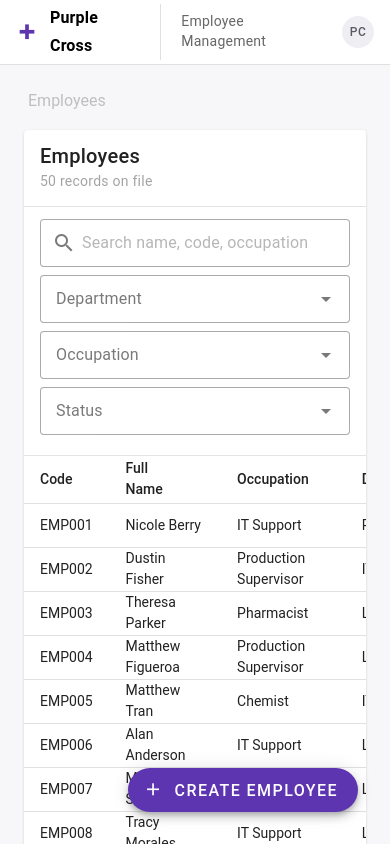
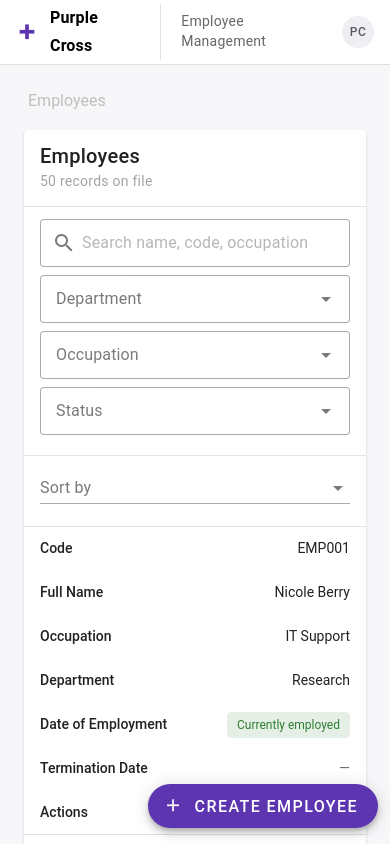
Before and after one commit to ConcreteEasyMett/purple-cross, a Vue app: page /employees in a window 390 px wide. Shown: the top 844 px of the page. Built offline with nearby package versions, Linux system fonts and the light colour scheme.

Commit message:
added response design and pagination fixes

```diff
--- a/src/stores/employees.ts
+++ b/src/stores/employees.ts
@@ -32,6 +32,8 @@ function uniqueSorted(values: string[]): string[] {
 export const useEmployeesStore = defineStore('employees', {
   state: () => ({
     employees: (loadFromStorage() ?? (seed as Employee[])) as Employee[],
+    tablePage: 1,
+    tableItemsPerPage: 25,
   }),
 
   getters: {
--- a/src/views/EmployeeListView.vue
+++ b/src/views/EmployeeListView.vue
@@ -199,10 +199,14 @@ function clearFilters() {
       :headers="headers"
       :items="filtered"
       item-value="code"
-      :items-per-page="25"
+      :page="store.tablePage"
+      :items-per-page="store.tableItemsPerPage"
       :items-per-page-options="[10, 25, 50, 100]"
       density="comfortable"
+      mobile-breakpoint="sm"
       hover
+      @update:page="(v: number) => (store.tablePage = v)"
+      @update:items-per-page="(v: number) => (store.tableItemsPerPage = v)"
     >
       <template #[`item.dateOfEmployment`]="{ item }">
         <EmploymentStatusChip :date="item.dateOfEmployment" kind="employment" />
@@ -240,8 +244,24 @@ function clearFilters() {
       </template>
 
       <template #no-data>
-        <div class="text-center text-medium-emphasis py-6">
-          No employees match the current filters.
+        <div class="text-center text-medium-emphasis py-8">
+          <v-icon icon="mdi-account-search-outline" size="40" class="mb-2" />
+          <div class="text-body-2">
+            <template v-if="hasActiveFilter">
+              No employees match the current filters.
+            </template>
+            <template v-else> No employees yet. Use the button below to add one. </template>
+          </div>
+          <v-btn
+            v-if="hasActiveFilter"
+            class="mt-3"
+            variant="text"
+            size="small"
+            prepend-icon="mdi-filter-remove-outline"
+            @click="clearFilters"
+          >
+            Clear filters
+          </v-btn>
         </div>
       </template>
     </v-data-table>
@@ -278,9 +298,16 @@ function clearFilters() {
 <style scoped>
 .create-fab {
   position: fixed;
-  right: 32px;
-  bottom: 32px;
+  right: max(16px, env(safe-area-inset-right));
+  bottom: calc(24px + env(safe-area-inset-bottom));
   z-index: 100;
   border-radius: 999px;
 }
+
+@media (max-width: 600px) {
+  .create-fab {
+    right: max(12px, env(safe-area-inset-right));
+    bottom: calc(16px + env(safe-area-inset-bottom));
+  }
+}
 </style>
```
